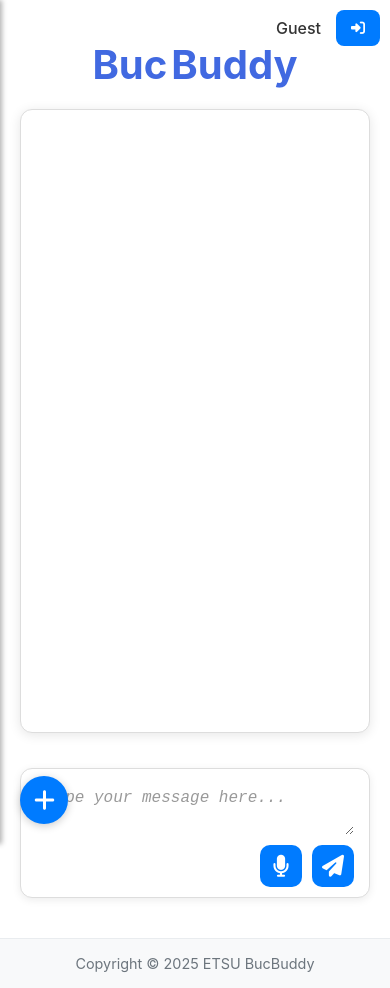
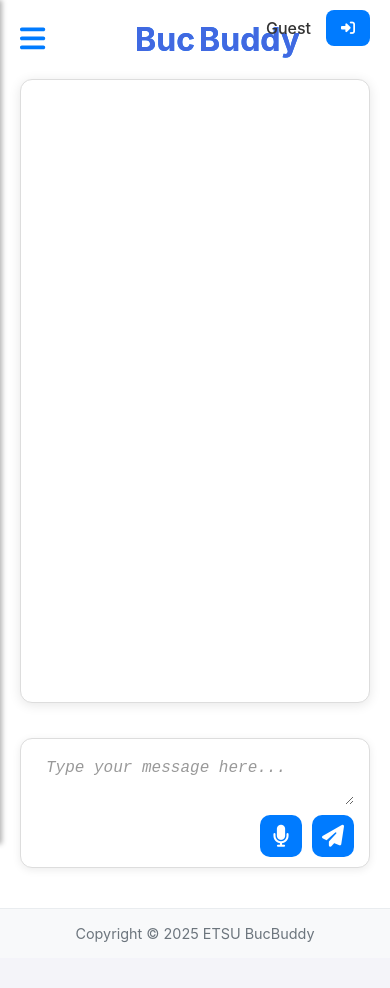
Before and after one commit to jonamadk/bucbuddy-chat, a React (Create React App) app: page / in a window 390 px wide. After the commit the page ends 958 px from the top, so only its background shows below. Built offline with nearby package versions, Linux system fonts and the light colour scheme.

Commit message:
Add the mediaquery for the sidebar feature

```diff
--- a/src/App.css
+++ b/src/App.css
@@ -36,6 +36,15 @@
   text-align: center;
   margin: 20px 0;
   font-size: 2.5rem;
+  display: flex;
+  justify-content: center;
+  gap: 4px;
+}
+
+.bucbuddy-title {
+  text-align: center;
+  font-size: 2rem;
+  margin: 0 auto;
   display: flex;
   justify-content: center;
   gap: 4px;
@@ -261,28 +270,29 @@
 
   .chat-window-wrapper {
     width: 100%;
-    max-width: 1000px;
+    max-width: 950px; /* Reduced by 5% from 1000px */
     display: flex;
     flex-direction: column;
-    gap: 25px;
+    gap: 20px; /* Reduced gap between elements */
     margin: 0 auto;
   }
 
   #chat-window {
     width: 100%;
     max-width: 1000px;
-    height: calc(100vh - 280px); /* Adjust this value as needed */
+    height: calc(100vh - 300px); /* Reduced height by 20px (5% of 400px) */
     overflow-y: auto;
-    margin-bottom: 20px;
+    margin-bottom: 10px; /* Reduced margin to bring input closer */
     box-shadow: 0 2px 12px rgba(0, 0, 0, 0.1);
   }
 
   .input-container {
+    margin-top: -10px; /* Shift input wrapper slightly above */
     width: 100%;
-    max-width: 1000px;
+    max-width: 950px; /* Match the reduced width of the chat window wrapper */
     display: flex;
     flex-direction: column;
-    gap: 15px;
+    gap: 10px;
     background-color: #fff;
     border-radius: 12px;
     padding: 15px;
@@ -622,26 +632,40 @@
     }
   }
 }
-
+/* Sidebar toggle button styles */
 .mobile-toggle-button {
   display: none;
-  position: fixed;
-  bottom: 20px;
-  left: 20px;
-  background-color: #007bff;
-  color: white;
+  background-color: transparent;
   border: none;
-  border-radius: 50%;
-  width: 48px;
-  height: 48px;
-  justify-content: center;
-  align-items: center;
-  box-shadow: 0 2px 8px rgba(0, 0, 0, 0.2);
-  z-index: 1100;
+  color: #007bff;
+  font-size: 1.8rem;
   cursor: pointer;
-  font-size: 1.5rem;
+  margin-right: 10px;
 }
 
+/* Merge chat-header and user-info into a single container */
+.chat-header-user-info {
+  display: flex;
+  align-items: center;
+  justify-content: space-between;
+  gap: 10px;
+  margin-bottom: 20px; /* Adjust spacing as needed */
+  position: relative;
+}
+
+.chat-header-user-info .mobile-toggle-button {
+  margin-right: 10px;
+}
+
+.chat-header-user-info .user-info {
+  position: absolute;
+  top: -10px; /* Move slightly above */
+  right: 0;
+  display: flex;
+  align-items: center;
+}
+
+/* Responsive sidebar overlay */
 @media (max-width: 900px) {
   #sidebar {
     position: fixed;
@@ -665,7 +689,7 @@
   }
 
   .mobile-toggle-button {
-    display: flex;
+    display: block;
   }
 
   .chat-container {
--- a/src/App.js
+++ b/src/App.js
@@ -1,4 +1,4 @@
-import React, { useState, useEffect, Component } from 'react';
+import React, { useState, useEffect, Component, useRef } from 'react';
 import { Routes, Route, useNavigate } from 'react-router-dom';
 import './App.css';
 import Sidebar from './components/Sidebar';
@@ -6,14 +6,14 @@
 import Footer from './components/Footer';
 import SignInPage from './components/SignInPage';
 import SignUpPage from './components/SignUpPage';
+import { FontAwesomeIcon } from '@fortawesome/react-fontawesome';
+import { faBars } from '@fortawesome/free-solid-svg-icons';
 
 class ErrorBoundary extends Component {
   state = { hasError: false, error: null };
-
   static getDerivedStateFromError(error) {
     return { hasError: true, error };
   }
-
   render() {
     if (this.state.hasError) {
       return (
@@ -36,14 +36,13 @@
   const [theme, setTheme] = useState('light');
   const [isMobileSidebarOpen, setIsMobileSidebarOpen] = useState(false);
   const navigate = useNavigate();
+  const sidebarRef = useRef(null);
 
   useEffect(() => {
     document.body.className = theme;
   }, [theme]);
 
-  const toggleTheme = () => {
-    setTheme(prev => (prev === 'light' ? 'dark' : 'light'));
-  };
+  const toggleTheme = () => setTheme(prev => (prev === 'light' ? 'dark' : 'light'));
 
   useEffect(() => {
     const fetchUserHistory = async () => {
@@ -53,14 +52,11 @@
       }
       try {
         const response = await fetch('http://localhost:8000/api/auth/conversations', {
-          headers: {
-            'Authorization': `Bearer ${localStorage.getItem('access_token')}`,
-            'Content-Type': 'application/json'
-          }
+          headers: { 'Authorization': `Bearer ${localStorage.getItem('access_token')}`, 'Content-Type': 'application/json' }
         });
         if (!response.ok) throw new Error(`Failed to fetch conversations: ${response.status}`);
         const data = await response.json();
-        if (data.conversations && Array.isArray(data.conversations)) {
+        if (data.conversations) {
           const formatted = data.conversations.map(conv => ({
             id: conv.conversationId,
             title: conv.title || 'New Chat',
@@ -68,9 +64,7 @@
           }));
           setHistory(formatted);
           setActiveChat(formatted.length > 0 ? 0 : 0);
-        } else {
-          setHistory([]);
-        }
+        } else setHistory([]);
       } catch (error) {
         console.error('Error fetching history:', error);
         setHistory([]);
@@ -81,22 +75,24 @@
 
   useEffect(() => {
     if (history.length === 0) {
-      const defaultChat = {
-        id: Date.now(),
-        title: 'New Chat',
-        conversationId: null
-      };
-      setHistory([defaultChat]);
+      setHistory([{ id: Date.now(), title: 'New Chat', conversationId: null }]);
       setActiveChat(0);
     }
   }, [history]);
 
+  // Sidebar outside click close logic
+  useEffect(() => {
+    const handleClickOutside = (event) => {
+      if (isMobileSidebarOpen && sidebarRef.current && !sidebarRef.current.contains(event.target)) {
+        setIsMobileSidebarOpen(false);
+      }
+    };
+    document.addEventListener('mousedown', handleClickOutside);
+    return () => document.removeEventListener('mousedown', handleClickOutside);
+  }, [isMobileSidebarOpen]);
+
   const handleNewChat = () => {
-    const newChat = {
-      id: Date.now(),
-      title: 'New Chat',
-      conversationId: null
-    };
+    const newChat = { id: Date.now(), title: 'New Chat', conversationId: null };
     setHistory(prev => [newChat, ...prev]);
     setActiveChat(0);
   };
@@ -107,9 +103,7 @@
   };
 
   const updateChatTitle = (index, newTitle) => {
-    setHistory(prev => prev.map((chat, i) =>
-      i === index ? { ...chat, title: newTitle } : chat
-    ));
+    setHistory(prev => prev.map((chat, i) => i === index ? { ...chat, title: newTitle } : chat));
   };
 
   const handleSignIn = () => navigate('/signin');
@@ -119,10 +113,7 @@
     if (token) {
       await fetch('http://localhost:8000/api/logout', {
         method: 'POST',
-        headers: {
-          'Authorization': `Bearer ${token}`,
-          'Content-Type': 'application/json'
-        }
+        headers: { 'Authorization': `Bearer ${token}`, 'Content-Type': 'application/json' }
       }).catch(console.error);
     }
     localStorage.clear();
@@ -132,9 +123,7 @@
     navigate('/signin');
   };
 
-  const handleLoginSuccess = (userData) => {
-    setUser(userData);
-  };
+  const handleLoginSuccess = (userData) => setUser(userData);
 
   return (
     <div className="app">
@@ -146,6 +135,7 @@
               element={
                 <>
                   <Sidebar
+                    ref={sidebarRef}
                     history={history}
                     onNewChat={handleNewChat}
                     showSettings={showSettings}
@@ -158,10 +148,18 @@
                     setIsMobileSidebarOpen={setIsMobileSidebarOpen}
                   />
                   <div className="chat-container">
-                    <h1>
+                    <div className="chat-header-user-info">
+                      <button
+                        className="mobile-toggle-button"
+                        onClick={() => setIsMobileSidebarOpen(true)}
+                        aria-label="Open Sidebar"
+                      >
+                        <FontAwesomeIcon icon={faBars} />
+                      </button>
+                      <h2 className="bucbuddy-title">
                         <span className="buc">Buc</span>
                         <span className="buddy">Buddy</span>
-                    </h1>
+                      </h2>
                       <div className="user-info">
                         <span className="user-name">{user ? user.email : 'Guest'}</span>
                         {!user ? (
@@ -173,6 +171,7 @@
                             <i className="fas fa-sign-out-alt"></i>
                           </button>
                         )}
+                      </div>
                     </div>
                     <ChatWindow
                       setHistory={setHistory}
--- a/src/components/Sidebar.js
+++ b/src/components/Sidebar.js
@@ -1,16 +1,26 @@
-import React from 'react';
+import React, { forwardRef } from 'react';
 import NewChatFeature from './NewChatFeature';
 import { FontAwesomeIcon } from '@fortawesome/react-fontawesome';
-import { faMoon, faSun, faPlus, faMinus } from '@fortawesome/free-solid-svg-icons';
+import { faMoon, faSun } from '@fortawesome/free-solid-svg-icons';
 
-function Sidebar({
-  history, onNewChat, showSettings, setShowSettings,
-  activeChat, onChatSelect, toggleTheme, theme,
-  isMobileSidebarOpen, setIsMobileSidebarOpen
-}) {
+const Sidebar = forwardRef(({
+  history,
+  onNewChat,
+  showSettings,
+  setShowSettings,
+  activeChat,
+  onChatSelect,
+  toggleTheme,
+  theme,
+  isMobileSidebarOpen,
+  setIsMobileSidebarOpen
+}, ref) => {
   return (
-    <>
-      <div id="sidebar" className={isMobileSidebarOpen ? 'mobile-open' : 'mobile-closed'}>
+    <div
+      id="sidebar"
+      ref={ref}
+      className={isMobileSidebarOpen ? 'mobile-open' : 'mobile-closed'}
+    >
       <div className="sidebar-header">
         <h2>History</h2>
         <NewChatFeature onNewChat={onNewChat} />
@@ -21,7 +31,10 @@
           <li
             key={chat.id}
             className={activeChat === index ? 'active' : ''}
-              onClick={() => onChatSelect(index)}
+            onClick={() => {
+              onChatSelect(index);
+              setIsMobileSidebarOpen(false); // Auto close on selecting chat
+            }}
           >
             {chat.title}
           </li>
@@ -38,16 +51,7 @@
         />
       </button>
     </div>
-
-      {/* Mobile Toggle Button */}
-      <button
-        className="mobile-toggle-button"
-        onClick={() => setIsMobileSidebarOpen(prev => !prev)}
-      >
-        <FontAwesomeIcon icon={isMobileSidebarOpen ? faMinus : faPlus} />
-      </button>
-    </>
   );
-}
+});
 
 export default Sidebar;
```
Lines whose indentation alone changed are shown as unchanged.
